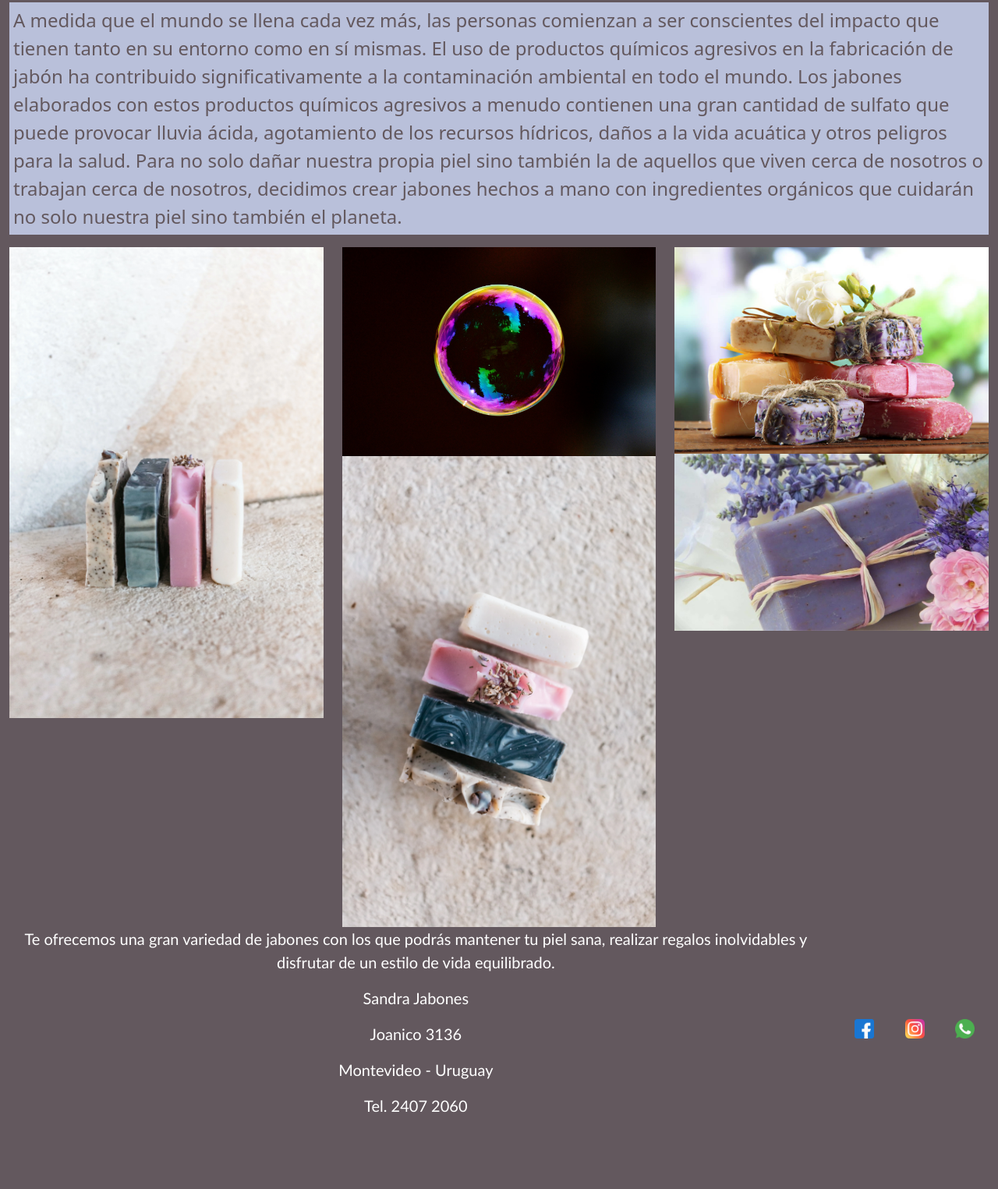
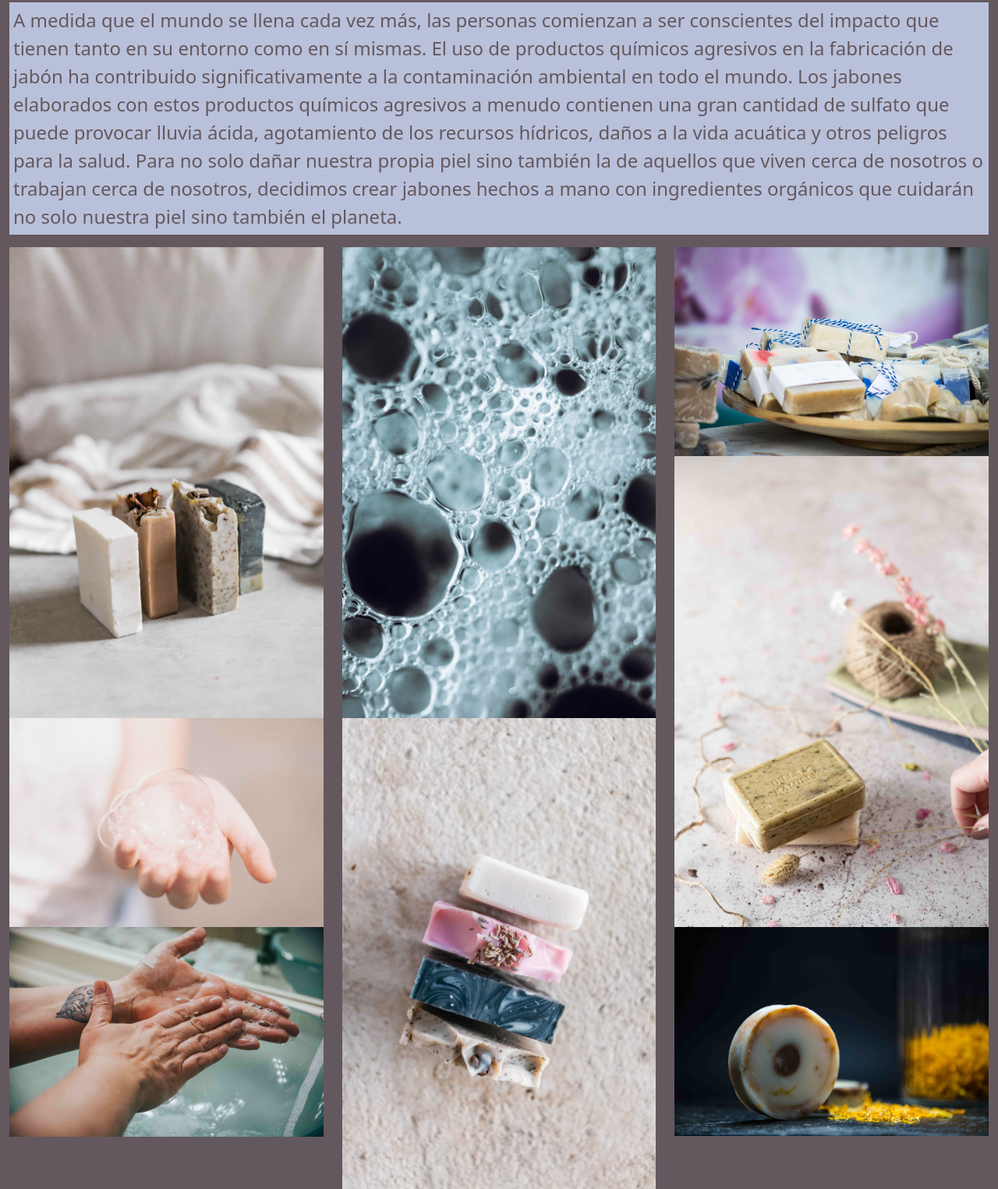
Before and after one commit to diego717/Flexbox-Grid---Diego-Sasen, a plain HTML site: page index.html in a window 1280 px wide. Shown: the part 221-1746 px from the top of the page at 78% size. Before the commit the page ends 1670 px from the top, so only its background shows below. Drawn offline with nearby package versions, Linux system fonts and the light colour scheme.

Commit message:
Se agregaron imagenes y modificaciones de estilo

```diff
--- a/index.html
+++ b/index.html
@@ -7,19 +7,18 @@
     <meta name="viewport" content="width=device-width, initial-scale=1.0" />
     <link rel="icon" href="images/favicon.png" />
     <link href="https://cdn.jsdelivr.net/npm/bootstrap@5.2.0/dist/css/bootstrap.min.css" rel="stylesheet"
-        integrity="sha384-gH2yIJqKdNHPEq0n4Mqa/HGKIhSkIHeL5AyhkYV8i59U5AR6csBvApHHNl/vI1Bx" crossorigin="anonymous">
+        integrity="sha384-gH2yIJqKdNHPEq0n4Mqa/HGKIhSkIHeL5AyhkYV8i59U5AR6csBvApHHNl/vI1Bx" crossorigin="anonymous" />
     <script src="https://cdn.jsdelivr.net/npm/bootstrap@5.2.0/dist/js/bootstrap.bundle.min.js"
         integrity="sha384-A3rJD856KowSb7dwlZdYEkO39Gagi7vIsF0jrRAoQmDKKtQBHUuLZ9AsSv4jD4Xa"
         crossorigin="anonymous"></script>
-    <link rel="stylesheet" href="style.css">
-    <link rel="preconnect" href="https://fonts.googleapis.com">
-    <link rel="preconnect" href="https://fonts.gstatic.com" crossorigin>
-    <link href="https://fonts.googleapis.com/css2?family=Heebo&display=swap" rel="stylesheet">
+    <link rel="stylesheet" href="style.css" />
+    <link rel="preconnect" href="https://fonts.googleapis.com" />
+    <link rel="preconnect" href="https://fonts.gstatic.com" crossorigin />
+    <link href="https://fonts.googleapis.com/css2?family=Heebo&display=swap" rel="stylesheet" />
     <link href="https://fonts.googleapis.com/css2?family=Dancing+Script:wght@700&family=Heebo&display=swap"
-        rel="stylesheet">
+        rel="stylesheet" />
 
     <title>Sandra Jabones</title>
-
 </head>
 
 <body>
@@ -29,78 +28,69 @@
                 <h1 class="titulo-principal">
                     <a class="titulo-style" href="index.html">Sandra Jabones</a>
                 </h1>
-
             </header>
             <!-- Barra de navegacion -->
 
-            <nav class="col-9 ">
+            <nav class="col-9">
                 <ul>
                     <li><a href="#index">Inicio</a></li>
                     <li><a href="./pages/aboutus.html">Acerca de nosotros</a></li>
-                    <li><a href="./pages/elaboracion.html">Elaboracion de productos</a></li>
+                    <li>
+                        <a href="./pages/elaboracion.html">Elaboracion de productos</a>
+                    </li>
                     <li><a href="./pages/clientes.html">Clientes</a></li>
                     <li><a href="./pages/contacto.html">Contacto</a></li>
                 </ul>
             </nav>
-
         </div>
 
         <main>
-            <div class="row ">
+            <div class="row">
                 <div class="col-12">
                     <p class="content-introduct">
-                        A medida que el mundo se llena cada vez más, las personas comienzan a ser conscientes del
-                        impacto
-                        que
-                        tienen
-                        tanto en su entorno como en sí mismas. El uso de productos químicos agresivos en la fabricación
-                        de
-                        jabón
-                        ha
-                        contribuido significativamente a la contaminación ambiental en todo el mundo. Los jabones
-                        elaborados
-                        con
-                        estos productos químicos agresivos a menudo contienen una gran cantidad de sulfato que puede
-                        provocar
-                        lluvia
-                        ácida, agotamiento de los recursos hídricos, daños a la vida acuática y otros peligros para la
-                        salud.
-                        Para
-                        no solo dañar nuestra propia piel sino también la de aquellos que viven cerca de nosotros o
-                        trabajan
-                        cerca
-                        de nosotros, decidimos crear jabones hechos a mano con ingredientes orgánicos que cuidarán no
-                        solo
-                        nuestra
-                        piel sino también el planeta.
+                        A medida que el mundo se llena cada vez más, las personas
+                        comienzan a ser conscientes del impacto que tienen tanto en su
+                        entorno como en sí mismas. El uso de productos químicos agresivos
+                        en la fabricación de jabón ha contribuido significativamente a la
+                        contaminación ambiental en todo el mundo. Los jabones elaborados
+                        con estos productos químicos agresivos a menudo contienen una gran
+                        cantidad de sulfato que puede provocar lluvia ácida, agotamiento
+                        de los recursos hídricos, daños a la vida acuática y otros
+                        peligros para la salud. Para no solo dañar nuestra propia piel
+                        sino también la de aquellos que viven cerca de nosotros o trabajan
+                        cerca de nosotros, decidimos crear jabones hechos a mano con
+                        ingredientes orgánicos que cuidarán no solo nuestra piel sino
+                        también el planeta.
                     </p>
                 </div>
             </div>
         </main>
         <div class="grid-images">
             <div class="row">
-                <div class="col-4"><img src="./images/sincerely-media-8OU9G0Q53Cg-unsplash.webp" class="img-fluid" alt="">
+                <div class="col-4">
+                    <img src="./images/sincerely-media-gKqUuChJ83g-unsplash-min.jpg" class="img-fluid" alt="" />
+                    <img src="./images/matthew-tkocz-q697-Akhwkc-unsplash-min.jpg" class="img-fluid" alt="">
+                    <img src="./images/jason-jarrach-5LJt1JhYWRQ-unsplash-min.jpg" class="img-fluid" alt="">
                 </div>
                 <div class="col-4">
-                    <img src="./images/burbuja.jpg" class="img-fluid" alt="">
-                    <img src="./images/sincerely-media-gD8CHER-iWE-unsplash.webp" class="img-fluid" alt="">
+                    <img src="./images/ravi-patel-TVLWWOGuMXo-unsplash-min.jpg" class="img-fluid" alt="" />
+                    <img src="./images/sincerely-media-gD8CHER-iWE-unsplash-min.jpg" class="img-fluid" alt="" />
                 </div>
-                <div class="col-4"><img src="./images/jabones-slide1.jpg" class="img-fluid" alt="">
-                                    <img src="./images/jabones-slide3.jpg" class="img-fluid" alt="">
+                <div class="col-4">
+                    <img src="./images/kristina-balic-M13V8hgvm-E-unsplash-min.jpg" class="img-fluid" alt="" />
+                    <img src="./images/micheile-dot-com-lbSs0K2npbg-unsplash-min.jpg" class="img-fluid" alt="" />
+                    <img src="./images/paul-gaudriault-QeIUZMA2mdU-unsplash-min.jpg" class="img-fluid" alt="" />
                 </div>
-
-
-
             </div>
-
+        </div>
             <!-- Pie de pagina -->
-            <footer>
+            <footer class="footer">
                 <div class="row">
-                    <div class="footer col-10">
-
-                        <p>Te ofrecemos una gran variedad de jabones con los que podrás mantener tu piel sana, realizar
-                            regalos
-                            inolvidables y disfrutar de un estilo de vida equilibrado.
+                    <div class="col-10">
+                        <p>
+                            Te ofrecemos una gran variedad de jabones con los que podrás
+                            mantener tu piel sana, realizar regalos inolvidables y disfrutar
+                            de un estilo de vida equilibrado.
                         </p>
                         <p>Sandra Jabones</p>
                         <p>Joanico 3136</p>
@@ -108,17 +98,14 @@
                         <p>Tel. 2407 2060</p>
                     </div>
                     <div class="img-container col-2">
-                        <img class="img-logo-rrss" src="./images/facebook.png" alt="Logo de Facebook">
-                        <img class="img-logo-rrss" src="./images/instagram.png" alt="Logo de instagram">
-                        <img class="img-logo-rrss" src="./images/whatsapp.png" alt="Logo de Whatsapp">
+                        <img class="img-logo-rrss" src="./images/facebook.png" alt="Logo de Facebook" />
+                        <img class="img-logo-rrss" src="./images/instagram.png" alt="Logo de instagram" />
+                        <img class="img-logo-rrss" src="./images/whatsapp.png" alt="Logo de Whatsapp" />
                     </div>
                 </div>
             </footer>
-
         </div>
-    </div>
 
 </body>
 
-
 </html>
--- a/style.css
+++ b/style.css
@@ -16,7 +16,9 @@ text-decoration: none;
 color: #fff;
 }
 
-
+.grid-images {
+  padding-bottom: 0.9375rem;
+}
 
 /* Titulo de pagina y barra de navegacion de todas las paginas */
 .titulo-principal {
@@ -187,11 +189,13 @@ li a:hover {
 /* Footer de pagina */
 .footer {
   display:flex;
-  font-size: 20px;
+  font-size: 1.25rem;
   color: white;
   text-align: center;
   font-family: "Gill Sans", "Gill Sans MT", Calibri, "Trebuchet MS", sans-serif;
   flex-direction:column;
+  padding: 0.5rem;
+  border-top: 1px solid #fff;
 
 
 
```
Also changed, not shown: images/burbuja.jpg (deleted), images/jason-jarrach-5LJt1JhYWRQ-unsplash-min.jpg (added), images/kristina-balic-M13V8hgvm-E-unsplash-min.jpg (added), images/matthew-tkocz-q697-Akhwkc-unsplash-min.jpg (added), images/micheile-dot-com-lbSs0K2npbg-unsplash-min.jpg (added), images/noah-BQ5skcjX24o-unsplash-min.jpg (added), images/paul-gaudriault-QeIUZMA2mdU-unsplash-min.jpg (added), images/ravi-patel-TVLWWOGuMXo-unsplash-min.jpg (added), images/sincerely-media-6dIcIBw11ho-unsplash-min.jpg (added), images/sincerely-media-8OU9G0Q53Cg-unsplash-min.jpg (added), images/sincerely-media-8OU9G0Q53Cg-unsplash.webp (deleted), images/sincerely-media-gD8CHER-iWE-unsplash-min.jpg (added), images/sincerely-media-gD8CHER-iWE-unsplash.webp (deleted), images/sincerely-media-gKqUuChJ83g-unsplash-min.jpg (added), 2 more files.
